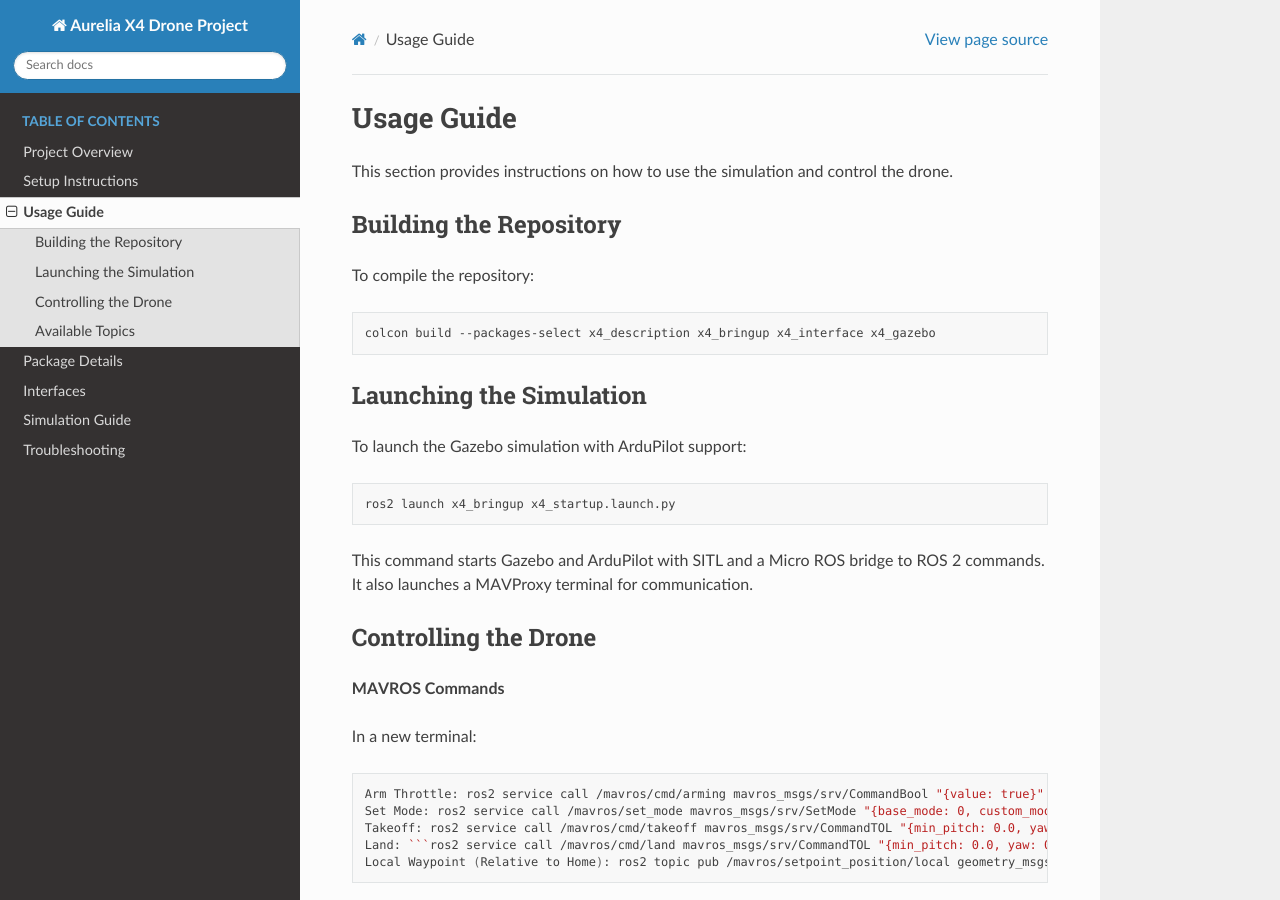
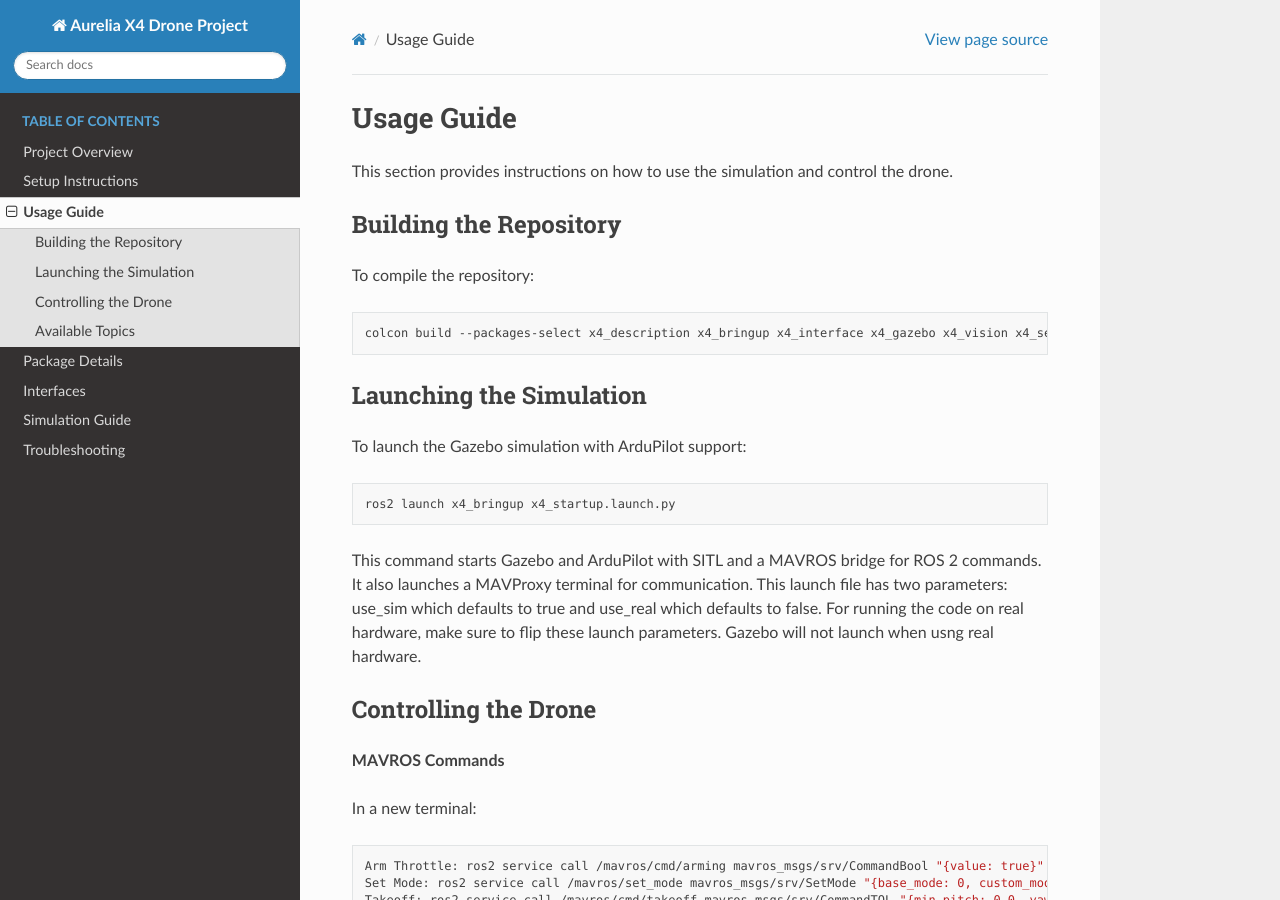
Before and after one commit to XinhaoChen111/RSP_drone_project_doc, a Sphinx documentation site: the page built from docs/source/usage.rst, in a window 1280 px wide and 900 px high. Built offline with Sphinx 7.4.7 and the Read the Docs theme 3.1.0, drawn with Linux system fonts in a browser that asks for light colours.

Commit message:
Update usage.rst

```diff
--- a/docs/source/usage.rst
+++ b/docs/source/usage.rst
@@ -10,7 +10,7 @@ To compile the repository:
 
 .. code-block:: bash
 
-   colcon build --packages-select x4_description x4_bringup x4_interface x4_gazebo
+   colcon build --packages-select x4_description x4_bringup x4_interface x4_gazebo x4_vision x4_service_scripts
 
 Launching the Simulation
 ------------------------
@@ -21,7 +21,7 @@ To launch the Gazebo simulation with ArduPilot support:
 
    ros2 launch x4_bringup x4_startup.launch.py
 
-This command starts Gazebo and ArduPilot with SITL and a Micro ROS bridge to ROS 2 commands. It also launches a MAVProxy terminal for communication.
+This command starts Gazebo and ArduPilot with SITL and a MAVROS bridge for ROS 2 commands. It also launches a MAVProxy terminal for communication. This launch file has two parameters: use_sim which defaults to true and use_real which defaults to false. For running the code on real hardware, make sure to flip these launch parameters. Gazebo will not launch when usng real hardware.
 
 Controlling the Drone
 ---------------------
```
